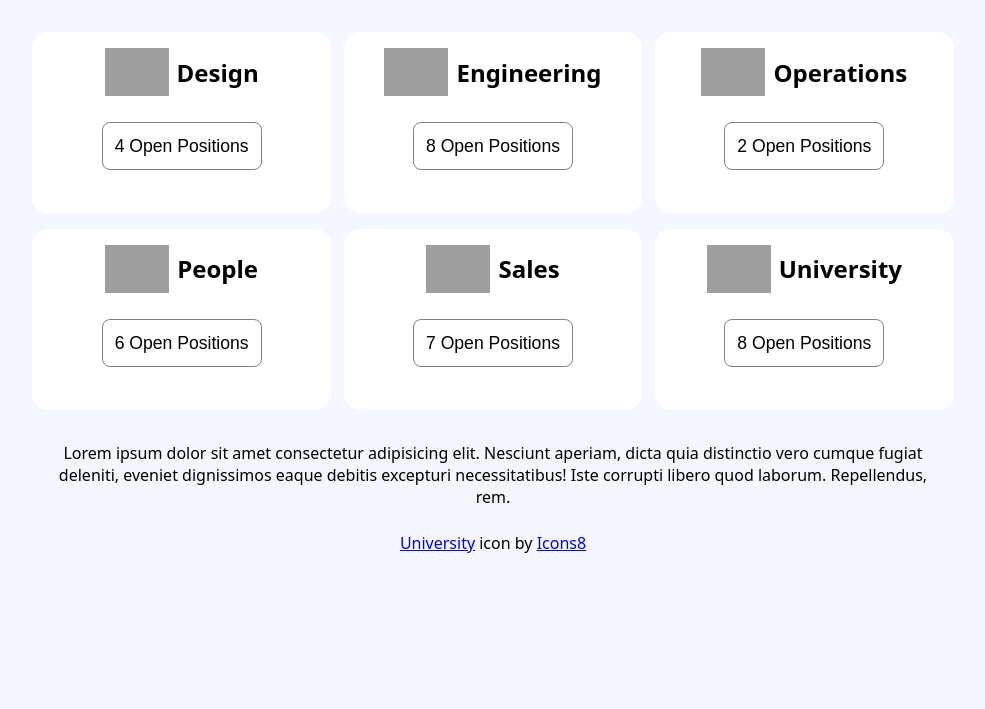
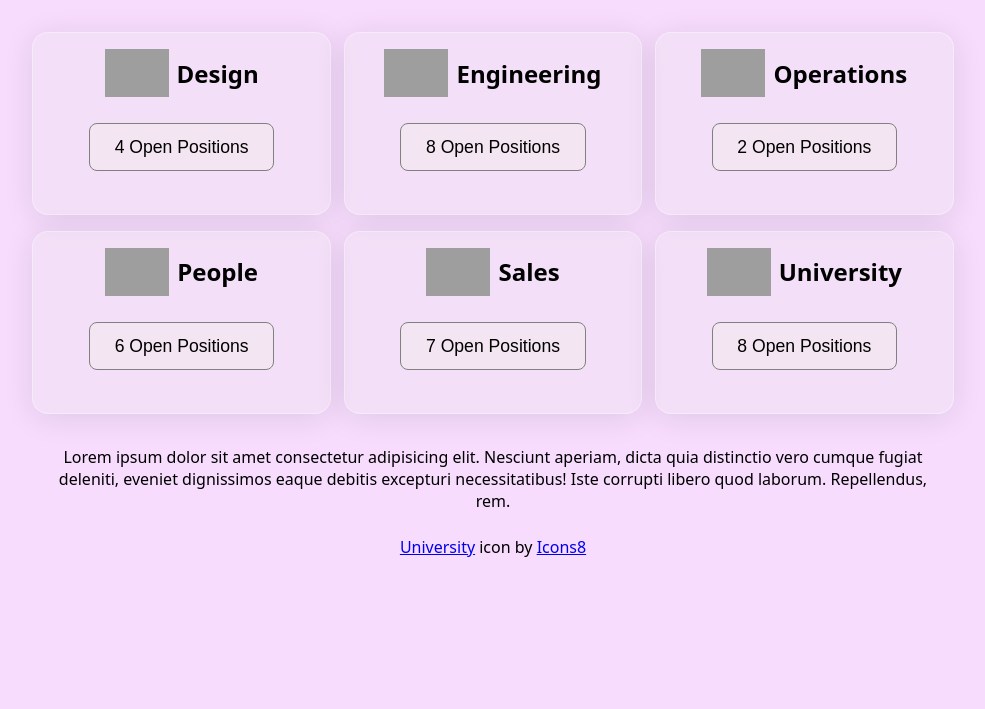
Before and after one commit to bowen-anth/job-board, a plain HTML site: page index.html in a window 1280 px wide. Shown: the part 91-800 px from the top of the page, without its empty margins (147-1132 px from the left). Drawn offline with Linux system fonts and the light colour scheme; grey boxes are pictures that could not be loaded.

Commit message:
changed colors around

```diff
--- a/style.css
+++ b/style.css
@@ -7,7 +7,7 @@
 body {
   font-family: system-ui, -apple-system, BlinkMacSystemFont, "Segoe UI", Roboto,
     Oxygen, Ubuntu, Cantarell, "Open Sans", "Helvetica Neue", sans-serif;
-  background-color: #f4f7ff;
+  background-color: #f7dcfe;
 }
 
 h1 {
@@ -27,6 +27,10 @@ h1 {
   background-color: white;
   margin: 0.5em auto;
   padding: 1em;
+  background: rgba(235, 234, 234, 0.3);
+  border-radius: 1rem;
+  box-shadow: 0 4px 30px rgba(0, 0, 0, 0.1);
+  border: 1px solid rgba(255, 255, 255, 0.3);
 }
 
 .top-container {
@@ -43,12 +47,12 @@ h1 {
   width: 60%;
   border-radius: 0.5rem;
   border: 1px solid gray;
-  background-color: white;
+  background-color: rgba(243, 236, 236, 0.5);
   font-size: 1.1rem;
 }
 
 .button:hover {
-  background-color: #f4f7ff;
+  background-color: #b87ef2;
 }
 
 .lorem {
@@ -71,7 +75,11 @@ h1 {
     max-width: 950px;
     grid-template-columns: repeat(auto-fit, minmax(250px, 1fr));
   }
+
   .lorem {
     width: 70%;
   }
+  .button {
+    width: 70%;
+  }
 }
```
